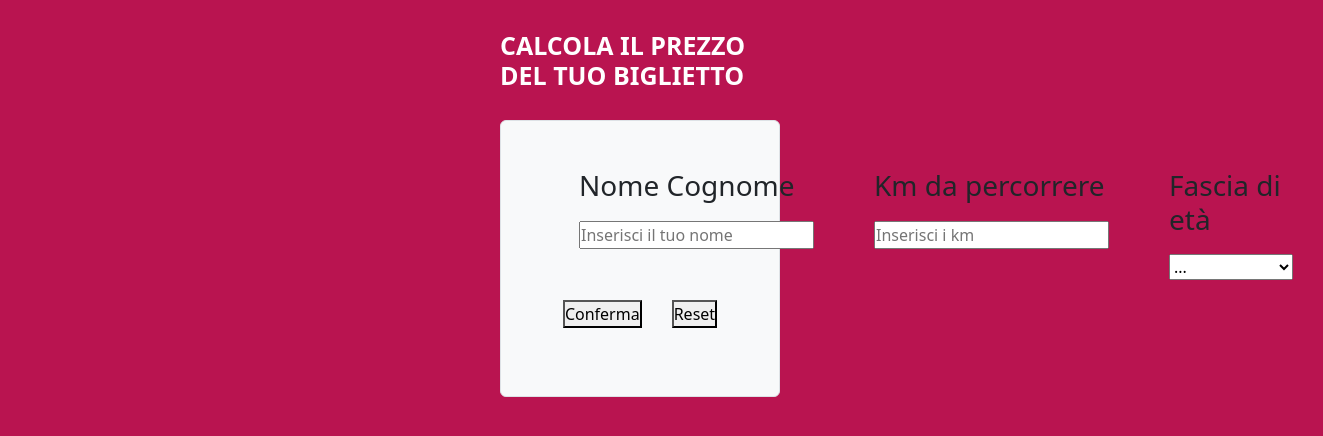
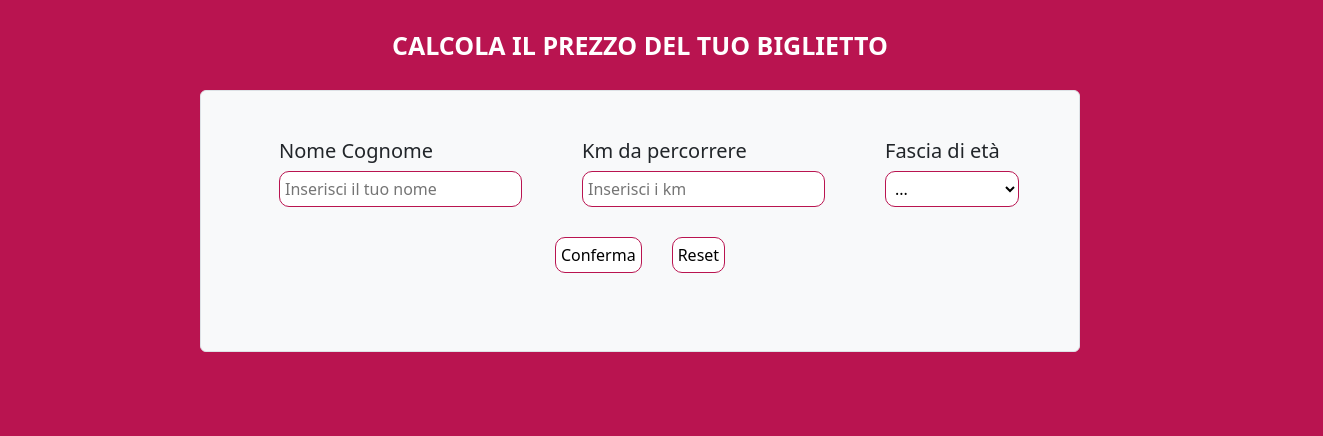
Before and after one commit to hroque01/js-biglietto-treno-form, a plain HTML site: page index.html in a window 1280 px wide. Shown: the whole page, 1323 px wide, since content can reach past the window. Drawn offline with nearby package versions, Linux system fonts and the light colour scheme.

Commit message:
responsive e grafica css

```diff
--- a/index.html
+++ b/index.html
@@ -13,20 +13,20 @@
     <div class="milestone1">
     <!--  -->
         <h1>CALCOLA IL PREZZO DEL TUO BIGLIETTO</h1>
-        <div class="border p-5 rounded bg-light">
+        <div class="responsive border p-5 rounded bg-light">
             <!-- INPUT -->
             <div class="input">
                 <div class="block">
-                    <h3>Nome Cognome</h1>
+                    <h5>Nome Cognome</h5>
                     <input type="text" id="nome" placeholder="Inserisci il tuo nome">
                 </div>
                 <div class="block">
-                    <h3>Km da percorrere
-                    </h3>
+                    <h5>Km da percorrere
+                    </h5>
                     <input type="text" id="km" placeholder="Inserisci i km">
                 </div>
                 <div class="block">
-                    <h3>Fascia di et&agrave;</h3>
+                    <h5>Fascia di et&agrave;</h5>
                     <select name="eta" id="etaUtente">
                         <option value="nullo">...</option>
                         <option value="minorenne">Minorenne</option>
--- a/style.css
+++ b/style.css
@@ -21,10 +21,15 @@ h1 {
     margin: 15px 500px;
 }
 
+.responsive {
+    min-width: 100%;
+}
+
 .input {
     display: flex;
     justify-content: space-between;
     margin: 0 auto;
+    width: 100%;
 }
 
     .block {
@@ -41,7 +46,7 @@ h1 {
     margin: 0 auto;
 }
     .buttons button {
-        margin: 20px 15px;
+        margin: 30px 15px;
     }
 
 
@@ -54,3 +59,45 @@ h1 {
     #nomePasseggero {
         color: white;
     }
+
+/* INPUTS */
+
+input {
+    border: 1px solid #b91450;
+    border-radius: 10px;
+    padding: 5px;
+}
+
+select {
+    border: 1px solid #b91450;
+    border-radius: 10px;
+    padding: 5px;
+    background-color: white;
+}
+
+button {
+    border: 1px solid #b91450;
+    border-radius: 10px;
+    padding: 5px;
+    background-color: white;
+}
+
+@media all and (max-width:1800px ) {
+    .milestone1 {
+        margin: 15px 200px;
+    }
+
+    .milestone2 {
+        margin: 15px 200px;
+    }
+}
+
+@media all and (max-width:1200px ) {
+    .milestone1 {
+        margin: 15px 100px;
+    }
+
+    .milestone2 {
+        margin: 15px 100px;
+    }
+}
```
